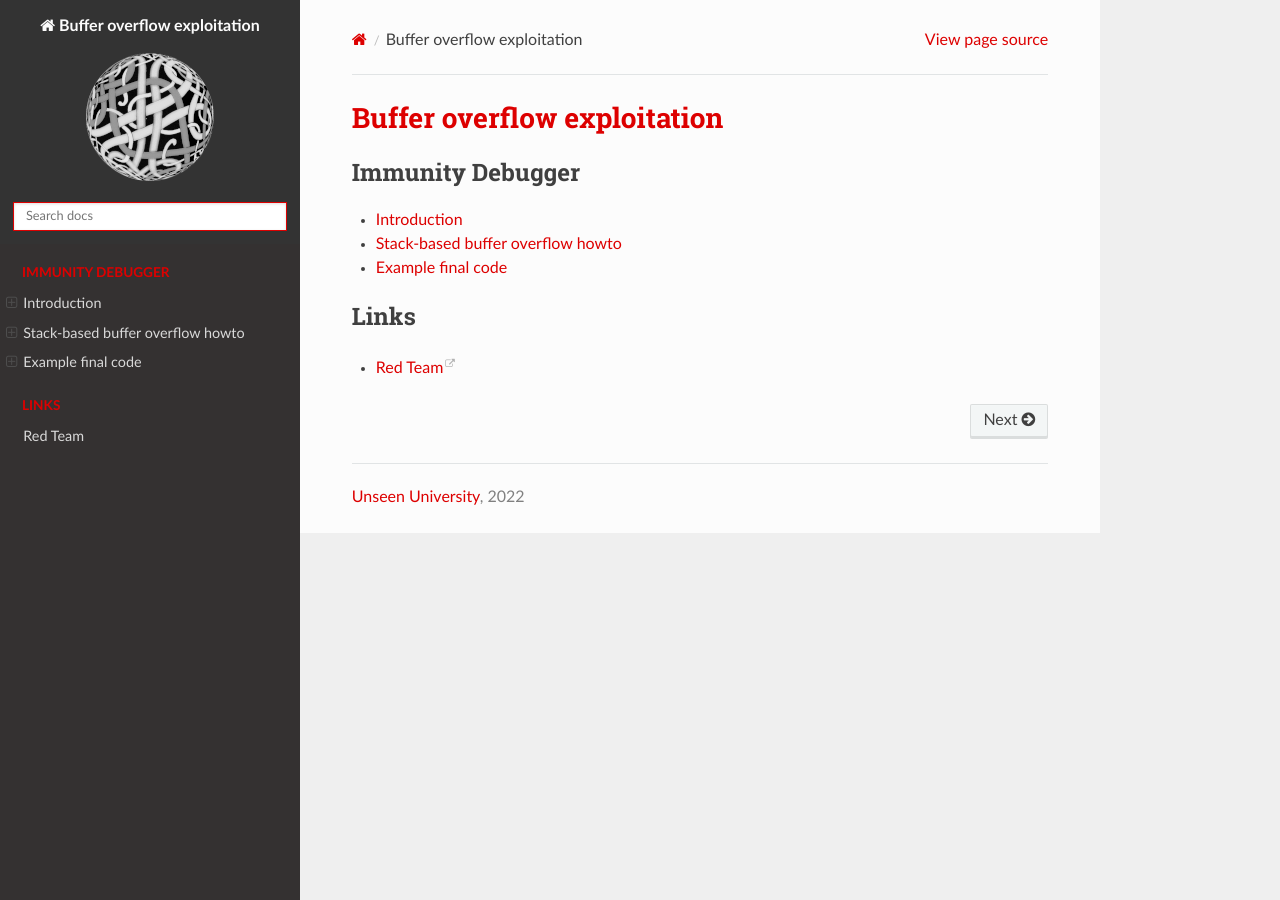
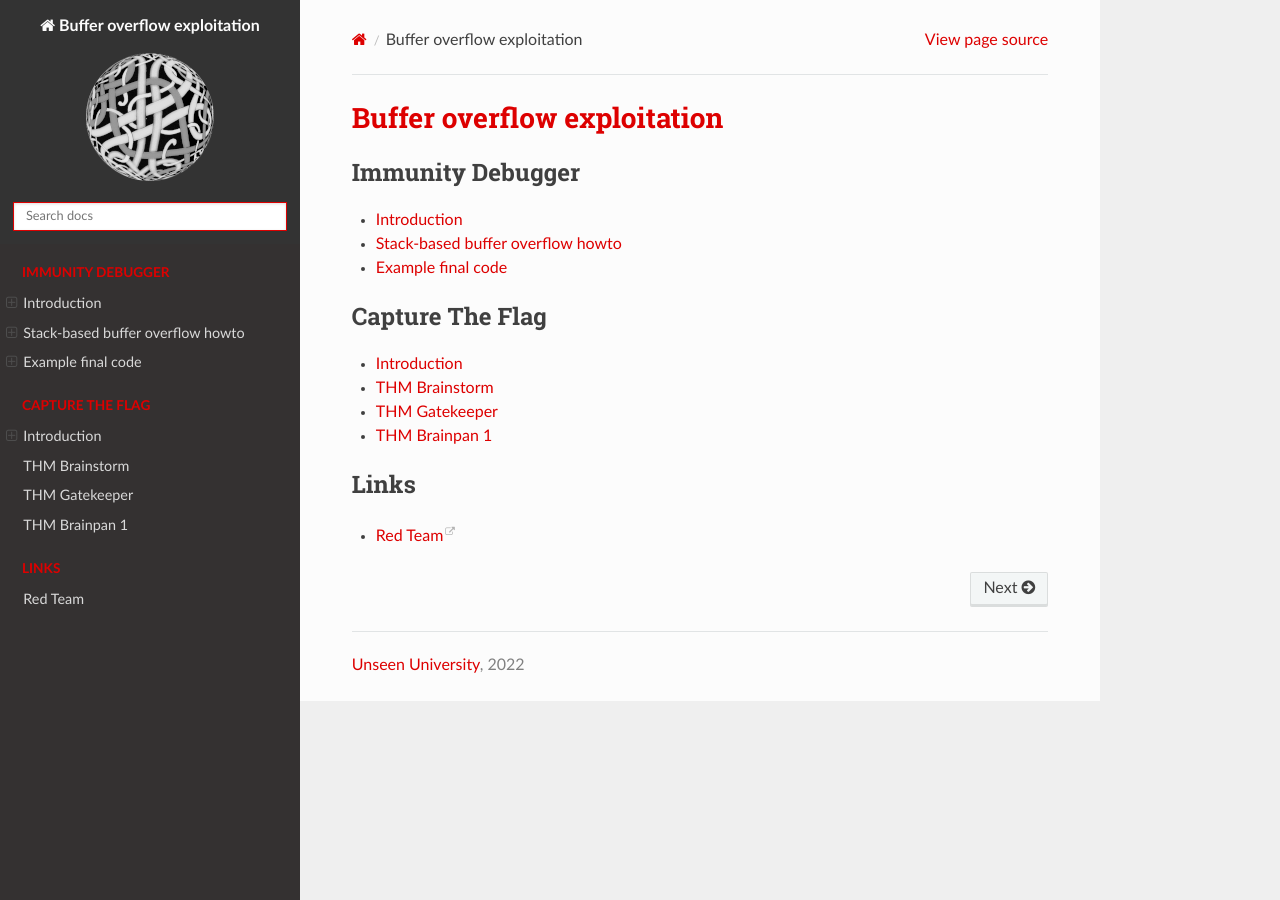
Before and after one commit to tymyrddin/red-bo, a Sphinx documentation site: the page built from source/index.rst, in a window 1280 px wide. Built offline with Sphinx 7.4.7 and the Read the Docs theme 2.0.0, drawn with Linux system fonts in a browser that asks for light colours.

Commit message:
Getting started

```diff
--- /dev/null
+++ b/source/docs/ctf/README.md
@@ -0,0 +1,15 @@
+# Introduction
+
+## What?
+
+Challenges
+
+## Why?
+
+Practice exploitation of services vulnerable to buffer overflow.
+
+## How?
+
+* [THM Brainstorm](brainstorm.md)
+* [THM Gatekeeper](gatekeeper.md)
+* [THM Brainpan](brainpan1.md)
--- a/source/index.rst
+++ b/source/index.rst
@@ -11,6 +11,16 @@ Buffer overflow exploitation
    docs/prep/overflow10.md
 
 .. toctree::
+   :maxdepth: 1
+   :includehidden:
+   :caption: Capture The Flag
+
+   docs/ctf/README.md
+   docs/ctf/brainstorm.md
+   docs/ctf/gatekeeper.md
+   docs/ctf/brainpan1.md
+
+.. toctree::
    :caption: Links
 
    Red Team <https://red.tymyrddin.dev/>
```
Also changed, not shown: source/docs/ctf/brainpan1.md (added, +7 -0 lines), source/docs/ctf/brainstorm.md (added, +7 -0 lines), source/docs/ctf/gatekeeper.md (added, +7 -0 lines), source/docs/prep/README.md (+3 -2 lines), .readthedocs.yaml (added), source/_static/images/brainpan1-room-banner.png (added), source/_static/images/brainstorm-room-banner.png (added), source/_static/images/default-room-banner.png (added), source/_static/images/gatekeeper-room-banner.png (added).
